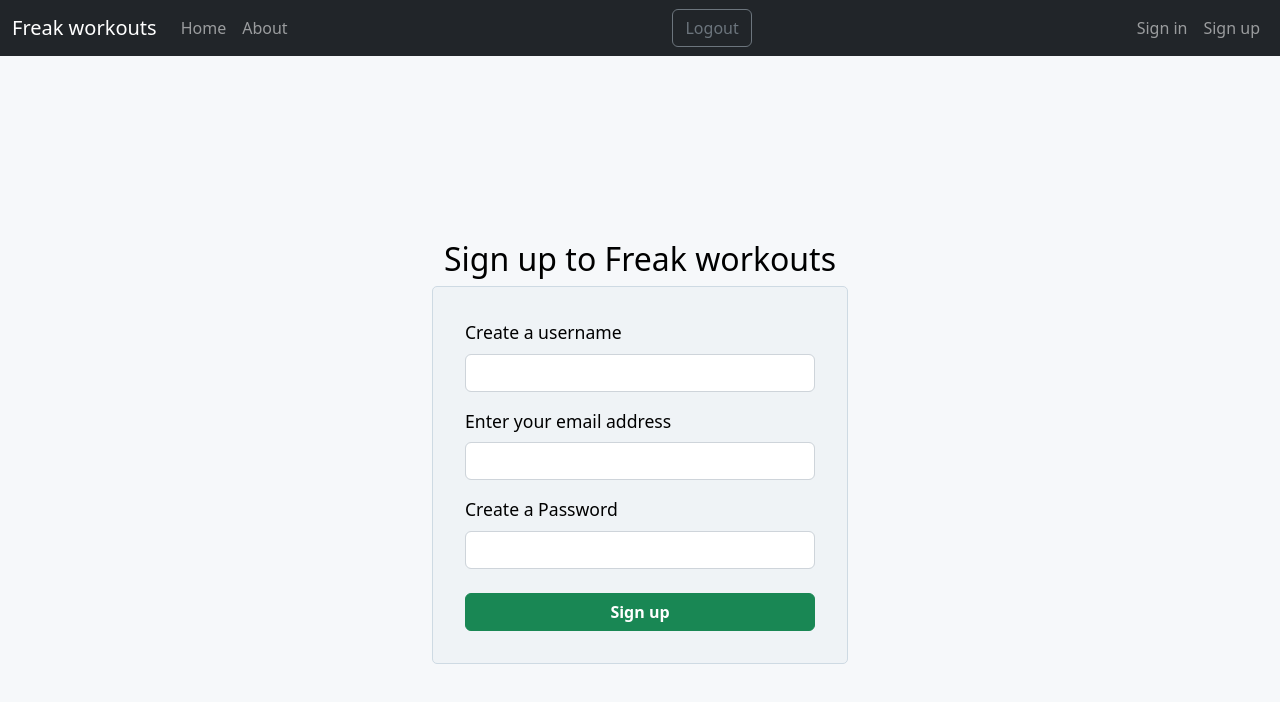
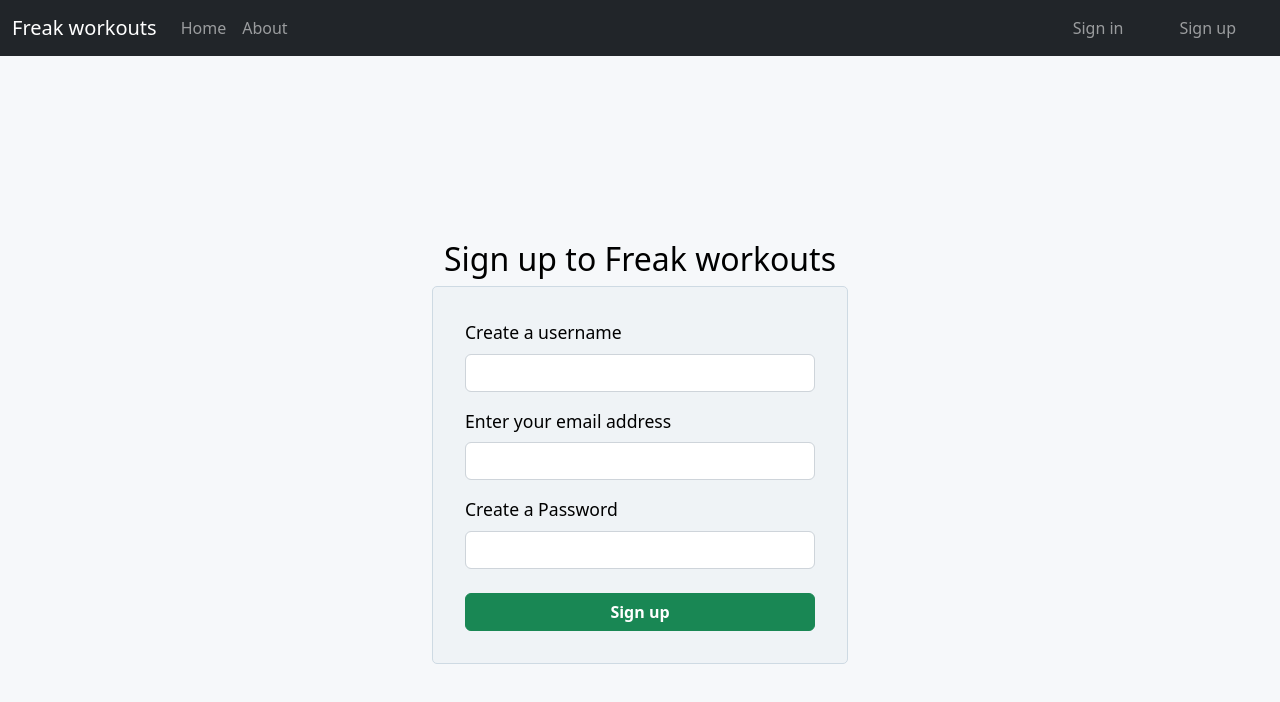
Before and after one commit to stanley-agwu/workout-tracker, a React (Create React App) app in the folder frontend/: page /signup in a window 1280 px wide. Shown: the top 702 px of the page. Built offline with nearby package versions, Linux system fonts and the light colour scheme.

Commit message:
Authentication - Conditionally render Navbar nav elements based on user signed in status

```diff
--- a/frontend/src/components/Navbar.tsx
+++ b/frontend/src/components/Navbar.tsx
@@ -3,9 +3,12 @@ import { Nav, Navbar, Button } from 'react-bootstrap';
 
 import './styles.css';
 import { useLogout } from '../hooks/useLogout';
+import { useAuthContext } from '../hooks/useAuthContext';
 
 const NavBar: React.FC = () => {
   const { execute: handleLogout } = useLogout();
+  const { state: { user} } = useAuthContext();
+  console.log(user);
 
   return (
     <Navbar bg="dark" variant="dark" expand="sm" fixed="top">
@@ -21,14 +24,29 @@ const NavBar: React.FC = () => {
             <Nav.Link href="/">Home</Nav.Link>
             <Nav.Link href="#">About</Nav.Link>
           </Nav>
-          <Button variant="outline-secondary" onClick={handleLogout}>Logout</Button>
           <Nav
             className="ms-auto my-2 my-lg-0"
             style={{ maxHeight: '100px' }}
             navbarScroll
           >
-            <Nav.Link href="/signin">Sign in</Nav.Link>
-            <Nav.Link href="/signup">Sign up</Nav.Link>
+            {user && (
+              <>
+                <span className="username">{user.username}</span>
+                <Button
+                  variant="outline-secondary"
+                  onClick={handleLogout}
+                  className="me-4"
+                >
+                  Logout
+                </Button>
+              </>
+              )}
+            {!user && (
+              <>
+                <Nav.Link href="/signin">Sign in</Nav.Link>
+                <Nav.Link href="/signup" className="mx-4 ps-4">Sign up</Nav.Link>
+              </>
+            )}
           </Nav>
         </Navbar.Collapse>
       </Container>
--- a/frontend/src/components/styles.css
+++ b/frontend/src/components/styles.css
@@ -102,3 +102,15 @@
   font-weight: 600;
   margin-top: 0.5rem;
 }
+
+.username {
+  color: #73808c;
+  display: flex;
+  align-items: center;
+  margin-right: 8rem;
+  cursor: pointer;
+}
+
+.username:hover, .username:focus, .username:active {
+  color: #FFFFFF;
+}
--- a/frontend/src/context/AuthContext.tsx
+++ b/frontend/src/context/AuthContext.tsx
@@ -1,12 +1,12 @@
 import React, { FC, createContext, useReducer } from 'react';
 import { ACTIONS } from '../constants';
 
-import { User, IUser, UserActions, IUserContext } from '../types';
+import { IUser, UserActions, IUserContext } from '../types';
 
 export const AuthContext = createContext({} as IUserContext);
 
 const initState: IUser = { user: null };
-const userReducer = (state: User, action: UserActions) => {
+const userReducer = (state: IUser, action: UserActions) => {
   switch(action.type) {
     case ACTIONS.SIGNIN:
       return { user: action.payload };
--- a/frontend/src/types/index.ts
+++ b/frontend/src/types/index.ts
@@ -73,7 +73,7 @@ export interface ISignout {
 }
 
 export interface IUserContext {
-  state: User;
+  state: IUser;
   dispatch: React.Dispatch<UserActions>;
 }
 
```
